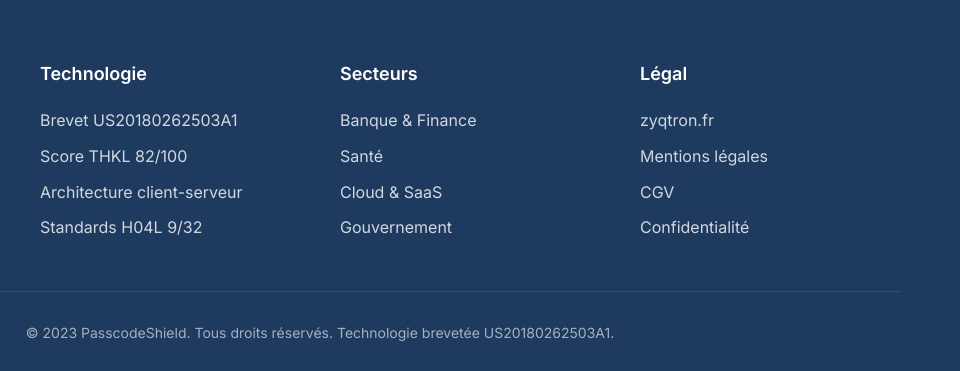
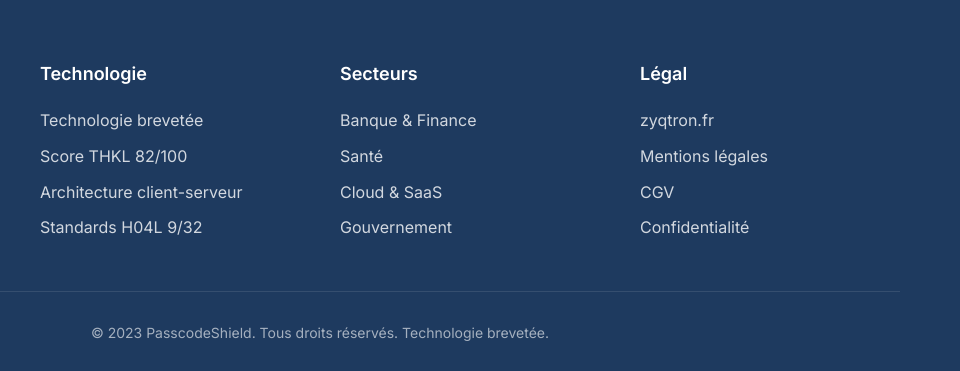
Before and after one commit to zyqtron/passcodeshield-site, a plain HTML site: page index.html in a window 1280 px wide. Shown: the part 3689-4060 px from the top of the page, 320-1280 px from the left. Drawn offline with Linux system fonts and the light colour scheme.

Commit message:
PasscodeShield: retrait 6x brevet + consolidation

```diff
--- a/index.html
+++ b/index.html
@@ -554,7 +554,7 @@
             <div class="thkl-content">
                 <div class="thkl-text">
                     <h2>Technologie THKL-52BC74</h2>
-                    <p>Basée sur le brevet US20180262503A1, notre solution implémente une architecture client-serveur innovante pour la génération et validation de passcodes éphémères.</p>
+                    <p>Basée sur le brevet Passcode Re-Authentication (Zero Trust Ready), notre solution implémente une architecture client-serveur innovante pour la génération et validation de passcodes éphémères.</p>
 
                     <p>Les passcodes sont générés côté client avec une durée de validité limitée (typiquement 30-120 secondes), puis validés par le serveur sans jamais exposer les credentials primaires.</p>
 
@@ -653,7 +653,7 @@
                 <div class="footer-column">
                     <h3>Technologie</h3>
                     <ul>
-                        <li><a href="https://zyqtron.fr/catalogue.html" target="_blank">Brevet US20180262503A1</a></li>
+                        <li><a href="https://zyqtron.fr/catalogue.html" target="_blank">Technologie brevetée</a></li>
                         <li><a href="https://zyqtron.fr/catalogue.html" target="_blank">Score THKL 82/100</a></li>
                         <li><a href="https://zyqtron.fr/catalogue.html" target="_blank">Architecture client-serveur</a></li>
                         <li><a href="https://zyqtron.fr/catalogue.html" target="_blank">Standards H04L 9/32</a></li>
@@ -682,7 +682,7 @@
             </div>
 
             <div class="footer-bottom">
-                <p>© 2023 PasscodeShield. Tous droits réservés. Technologie brevetée US20180262503A1.</p>
+                <p>© 2023 PasscodeShield. Tous droits réservés. Technologie brevetée.</p>
             </div>
         </div>
     </footer>
```
